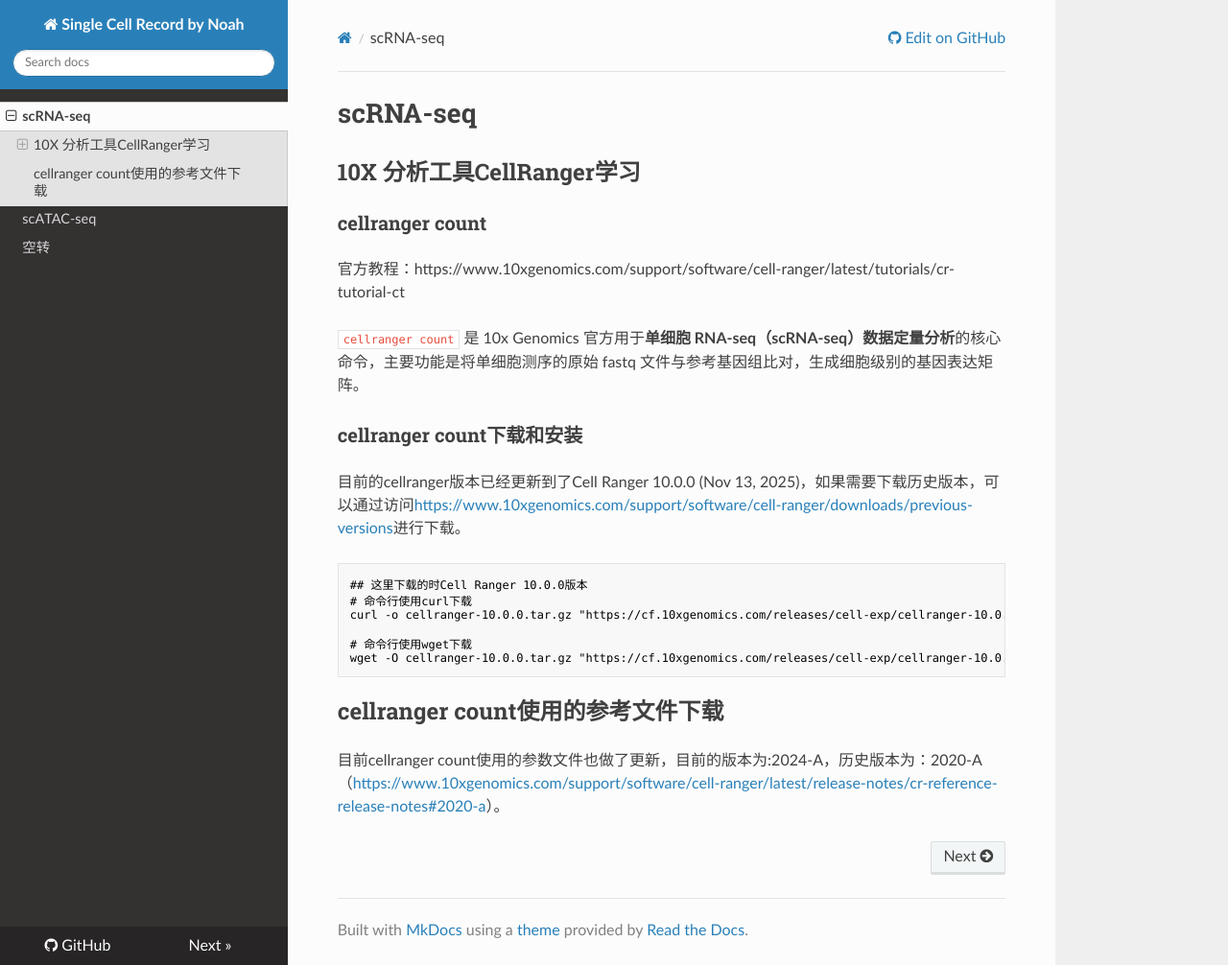
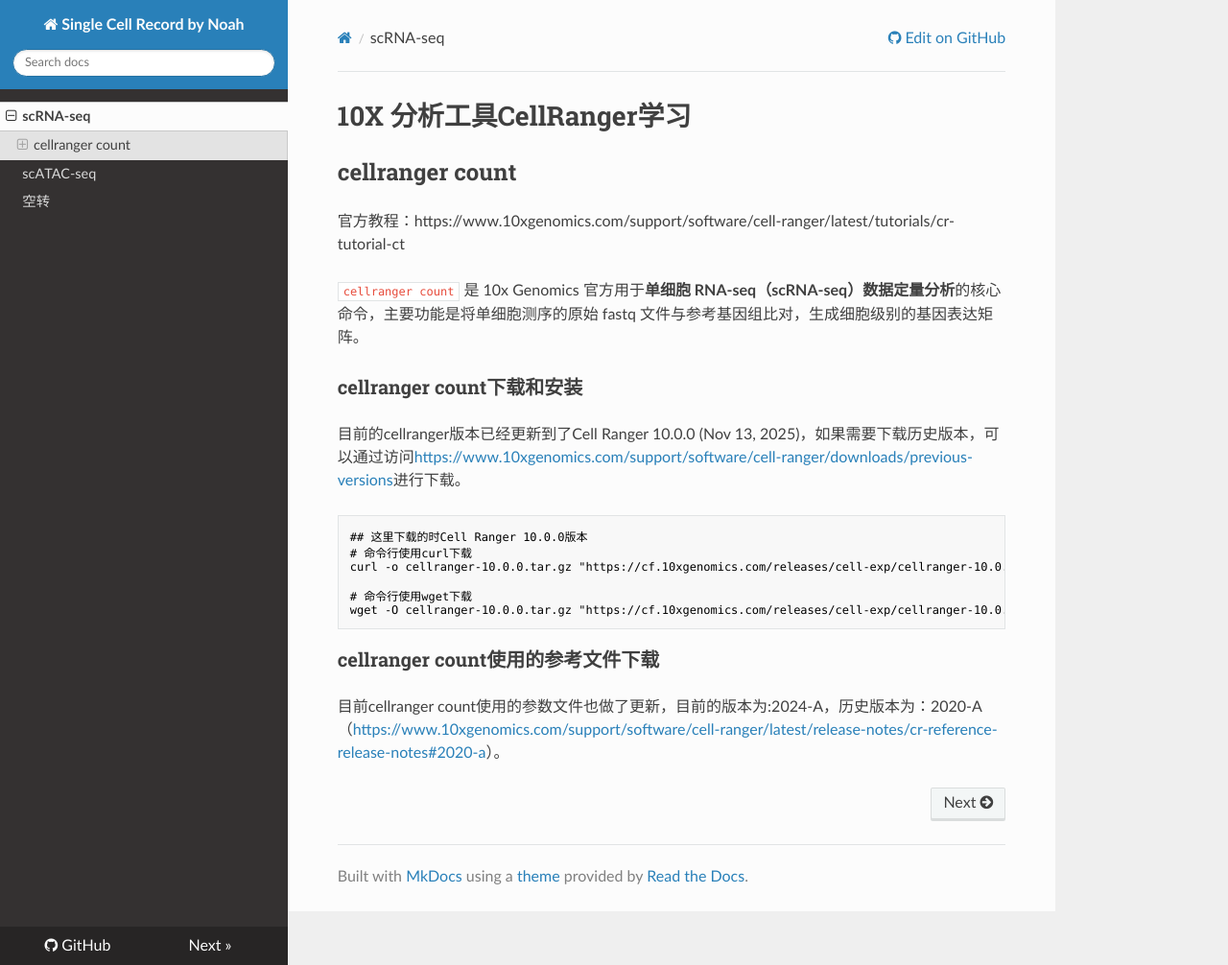
Before and after one commit to Wangjien/my-single-cell-record, an MkDocs documentation site: the page built from docs/scRNA-seq.md, in a window 1280 px wide and 1006 px high. Shown: the whole window at 96% size. Built offline with MkDocs 1.6.1, drawn with Linux system fonts in a browser that asks for light colours; nearby versions of some CDN libraries.

Commit message:
添加cellranger

````diff
--- a/docs/scRNA-seq.md
+++ b/docs/scRNA-seq.md
@@ -2,10 +2,9 @@
  * @Author: wangje
  * @Date: 2025-12-13 21:56:05
 -->
-# scRNA-seq
-## 10X 分析工具CellRanger学习
+# 10X 分析工具CellRanger学习
 
-### cellranger count
+## cellranger count
 
 官方教程：https://www.10xgenomics.com/support/software/cell-ranger/latest/tutorials/cr-tutorial-ct
 
@@ -23,5 +22,5 @@ curl -o cellranger-10.0.0.tar.gz "https://cf.10xgenomics.com/releases/cell-exp/c
 # 命令行使用wget下载
 wget -O cellranger-10.0.0.tar.gz "https://cf.10xgenomics.com/releases/cell-exp/cellranger-10.0.0.tar.gz?Expires=1765682198&Key-Pair-Id=APKAI7S6A5RYOXBWRPDA&Signature=SO3tn4o50UYUViprsueJpWGbkOLqzAUxH8X4fbKgtr4LxexzQFLWWc~Og9I3AUpOKrntOLVFd0TTfJ63X5EuM2jl5fwLvMPVDg2Mh4liM0Lp87qzhyY6TsxdJkRs3UuMlelp3rc2ZATBG9O5yfo-Urxgx-dY5jsnpldy0hKg58XGe8-r6CGmOI1CzGAF4qpiCgJOzRbONK7QHDFTYcKey6Xmh7PT~KPRip24kUcKiJyJzyfhGNdfSACJbJgA02kLEBb2EmZasQFvfRoY0NPMFlnVpFkIv7-p73JA~CiYERWT0awbwdkPn7n7eXItlVktXA3Z2QwiT~DJfsc8eKC2rA__"
 ```
-## cellranger count使用的参考文件下载
+### cellranger count使用的参考文件下载
 目前cellranger count使用的参数文件也做了更新，目前的版本为:2024-A，历史版本为：2020-A（[https://www.10xgenomics.com/support/software/cell-ranger/latest/release-notes/cr-reference-release-notes#2020-a](https://www.10xgenomics.com/support/software/cell-ranger/latest/release-notes/cr-reference-release-notes#2020-a)）。
````
